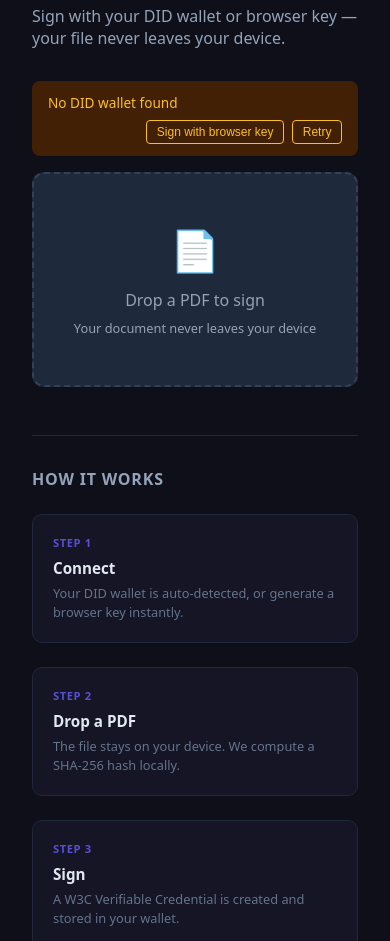
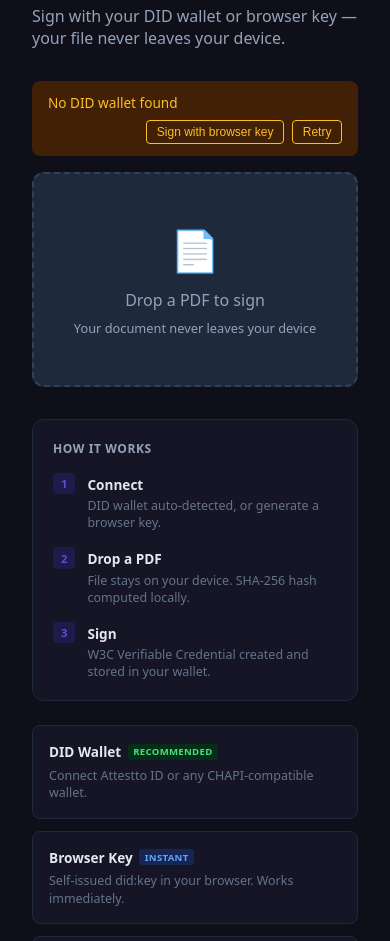
Before and after one commit to Attestto-com/attestto-verify, a website built with Vite: page sign/index.html in a window 390 px wide. Shown: the part 155-1096 px from the top of the page. Built offline with nearby package versions, Linux system fonts and the light colour scheme; what @attestto/id-wallet-adapter would draw is missing.

Commit message:
Sign page: two-column layout — sign left, how-it-works right
Widen from 720px to 1200px. Steps and signing methods move to a
sticky sidebar. Responsive: stacks on mobile.

```diff
--- a/sign/index.html
+++ b/sign/index.html
@@ -70,9 +70,22 @@
       nav a.active { color: #e2e8f0; }
 
       main {
-        max-width: 720px;
+        max-width: 1200px;
         margin: 3rem auto;
         padding: 0 2rem;
+      }
+
+      .two-col {
+        display: flex;
+        gap: 2rem;
+        align-items: flex-start;
+      }
+
+      .col-main { flex: 1; min-width: 0; }
+      .col-side {
+        flex: 0 0 340px;
+        position: sticky;
+        top: 2rem;
       }
 
       h1 {
@@ -108,64 +121,7 @@
         --attestto-bg-code-hover: #334155;
       }
 
-      /* ── How it works ─────────────────────────────── */
-      .how-it-works {
-        margin-top: 3rem;
-        padding-top: 2rem;
-        border-top: 1px solid #1e293b;
-      }
-
-      .how-it-works h2 {
-        font-size: 1rem;
-        font-weight: 600;
-        text-transform: uppercase;
-        letter-spacing: 0.05em;
-        color: #94a3b8;
-        margin-bottom: 1.5rem;
-      }
-
-      .steps {
-        display: grid;
-        grid-template-columns: repeat(3, 1fr);
-        gap: 1.5rem;
-      }
-
-      .step-card {
-        padding: 1.25rem;
-        border: 1px solid #1e293b;
-        border-radius: 10px;
-        background: #151525;
-      }
-
-      .step-number {
-        font-size: 0.7rem;
-        font-weight: 700;
-        color: #594FD3;
-        text-transform: uppercase;
-        letter-spacing: 0.05em;
-        margin-bottom: 0.5rem;
-      }
-
-      .step-card h3 {
-        font-size: 0.95rem;
-        font-weight: 600;
-        margin-bottom: 0.35rem;
-      }
-
-      .step-card p {
-        font-size: 0.8rem;
-        color: #64748b;
-        line-height: 1.5;
-      }
-
       /* ── Signing methods ─────────────────────────── */
-      .methods {
-        margin-top: 2rem;
-        display: grid;
-        grid-template-columns: repeat(2, 1fr);
-        gap: 1rem;
-      }
-
       .method-card {
         padding: 1rem;
         border: 1px solid #1e293b;
@@ -212,12 +168,17 @@
         color: #a78bfa;
       }
 
+      @media (max-width: 768px) {
+        .two-col { flex-direction: column; }
+        .col-side { flex: none; position: static; }
+      }
+
       /* ── Footer ─────────────────────────────────── */
       footer {
         padding: 2rem;
         color: #475569;
         font-size: 0.8rem;
-        max-width: 720px;
+        max-width: 1200px;
         margin: 0 auto;
         border-top: 1px solid #1e293b;
         margin-top: 3rem;
@@ -226,10 +187,6 @@
 
       footer a { color: #594FD3; text-decoration: none; }
 
-      @media (max-width: 640px) {
-        .steps { grid-template-columns: 1fr; }
-        .methods { grid-template-columns: 1fr; }
-      }
     </style>
   </head>
   <body>
@@ -249,45 +206,47 @@
       <h1>Sign a Document</h1>
       <p class="subtitle">Sign with your DID wallet or browser key — your file never leaves your device.</p>
 
+      <div class="two-col">
+        <div class="col-main">
           <attestto-sign></attestto-sign>
-
-      <div class="how-it-works">
-        <h2>How it works</h2>
-        <div class="steps">
-          <div class="step-card">
-            <div class="step-number">Step 1</div>
-            <h3>Connect</h3>
-            <p>Your DID wallet is auto-detected, or generate a browser key instantly.</p>
         </div>
-          <div class="step-card">
-            <div class="step-number">Step 2</div>
-            <h3>Drop a PDF</h3>
-            <p>The file stays on your device. We compute a SHA-256 hash locally.</p>
+        <div class="col-side">
+          <div style="background: #151525; border: 1px solid #1e293b; border-radius: 12px; padding: 1.25rem; margin-bottom: 1.5rem;">
+            <h3 style="font-size: 0.75rem; text-transform: uppercase; letter-spacing: 0.05em; color: #94a3b8; margin-bottom: 1rem;">How it works</h3>
+            <div style="display: flex; flex-direction: column; gap: 1rem;">
+              <div style="display: flex; gap: 0.75rem; align-items: flex-start;">
+                <span style="font-size: 0.7rem; font-weight: 700; color: #594FD3; background: #1e1b4b; padding: 0.2rem 0.5rem; border-radius: 4px; white-space: nowrap;">1</span>
+                <div><strong style="font-size: 0.85rem;">Connect</strong><p style="font-size: 0.78rem; color: #64748b; margin: 0.15rem 0 0;">DID wallet auto-detected, or generate a browser key.</p></div>
               </div>
-          <div class="step-card">
-            <div class="step-number">Step 3</div>
-            <h3>Sign</h3>
-            <p>A W3C Verifiable Credential is created and stored in your wallet.</p>
+              <div style="display: flex; gap: 0.75rem; align-items: flex-start;">
+                <span style="font-size: 0.7rem; font-weight: 700; color: #594FD3; background: #1e1b4b; padding: 0.2rem 0.5rem; border-radius: 4px; white-space: nowrap;">2</span>
+                <div><strong style="font-size: 0.85rem;">Drop a PDF</strong><p style="font-size: 0.78rem; color: #64748b; margin: 0.15rem 0 0;">File stays on your device. SHA-256 hash computed locally.</p></div>
+              </div>
+              <div style="display: flex; gap: 0.75rem; align-items: flex-start;">
+                <span style="font-size: 0.7rem; font-weight: 700; color: #594FD3; background: #1e1b4b; padding: 0.2rem 0.5rem; border-radius: 4px; white-space: nowrap;">3</span>
+                <div><strong style="font-size: 0.85rem;">Sign</strong><p style="font-size: 0.78rem; color: #64748b; margin: 0.15rem 0 0;">W3C Verifiable Credential created and stored in your wallet.</p></div>
               </div>
             </div>
           </div>
 
-      <div class="methods">
+          <div style="display: flex; flex-direction: column; gap: 0.75rem;">
             <div class="method-card">
               <h3>DID Wallet <span class="method-badge badge-green">Recommended</span></h3>
-          <p>Connect Attestto ID or any CHAPI-compatible wallet. Your signature is tied to your decentralized identity.</p>
+              <p>Connect Attestto ID or any CHAPI-compatible wallet.</p>
             </div>
             <div class="method-card">
               <h3>Browser Key <span class="method-badge badge-blue">Instant</span></h3>
-          <p>No wallet? Generate a self-issued did:key in your browser. Works immediately, portable later.</p>
+              <p>Self-issued did:key in your browser. Works immediately.</p>
             </div>
             <div class="method-card">
               <h3>Firma Digital <span class="method-badge badge-purple">Coming soon</span></h3>
-          <p>Sign with your Costa Rica Firma Digital smart card. PKI-backed, legally binding.</p>
+              <p>Costa Rica Firma Digital smart card. PKI-backed.</p>
             </div>
             <div class="method-card">
               <h3>Verify after signing</h3>
-          <p>Every signed document can be verified at <a href="/" style="color: #594FD3;">verify.attestto.com</a> — no install, no account.</p>
+              <p>Verify at <a href="/" style="color: #594FD3;">verify.attestto.com</a></p>
+            </div>
+          </div>
         </div>
       </div>
     </main>
```
Lines whose indentation alone changed are shown as unchanged.
